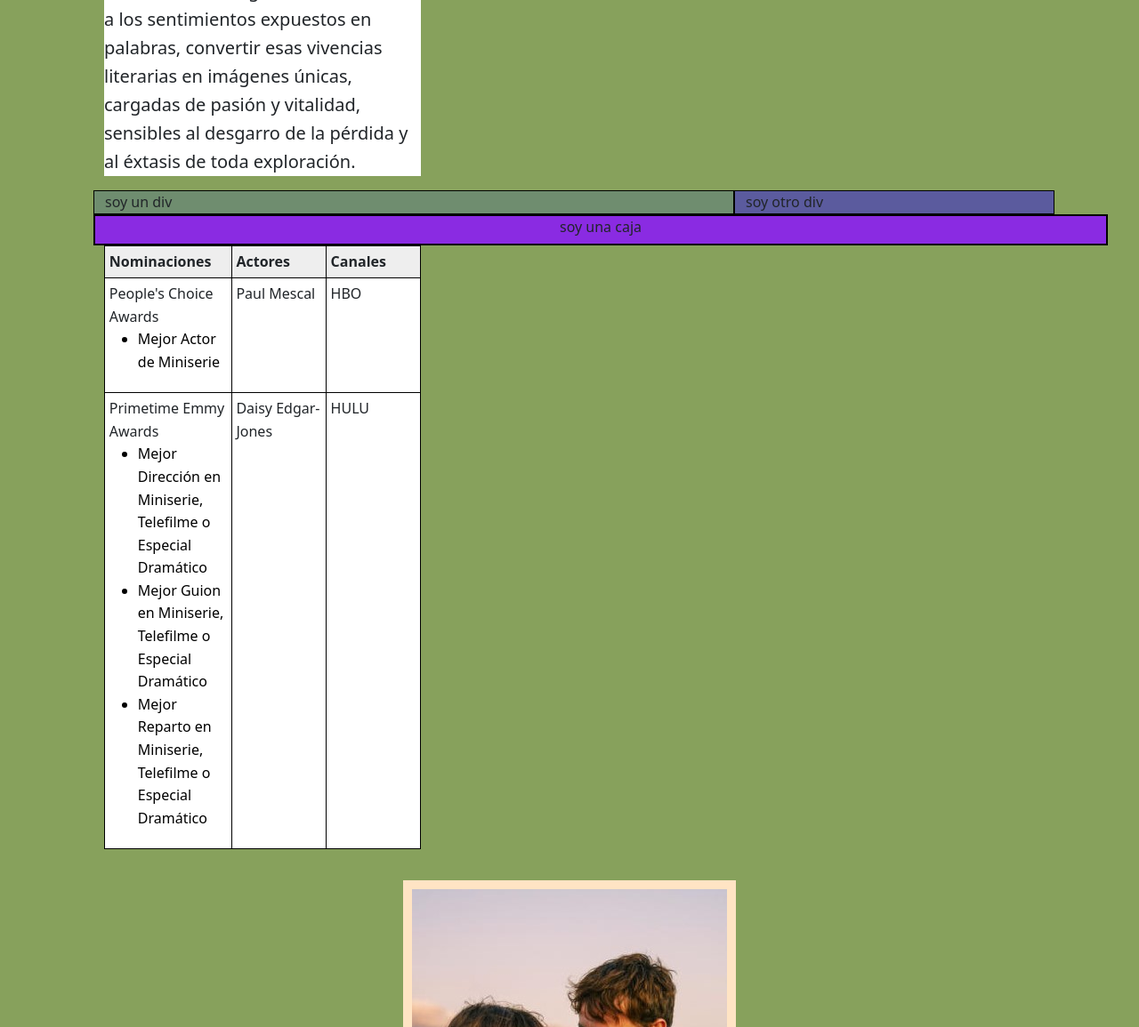
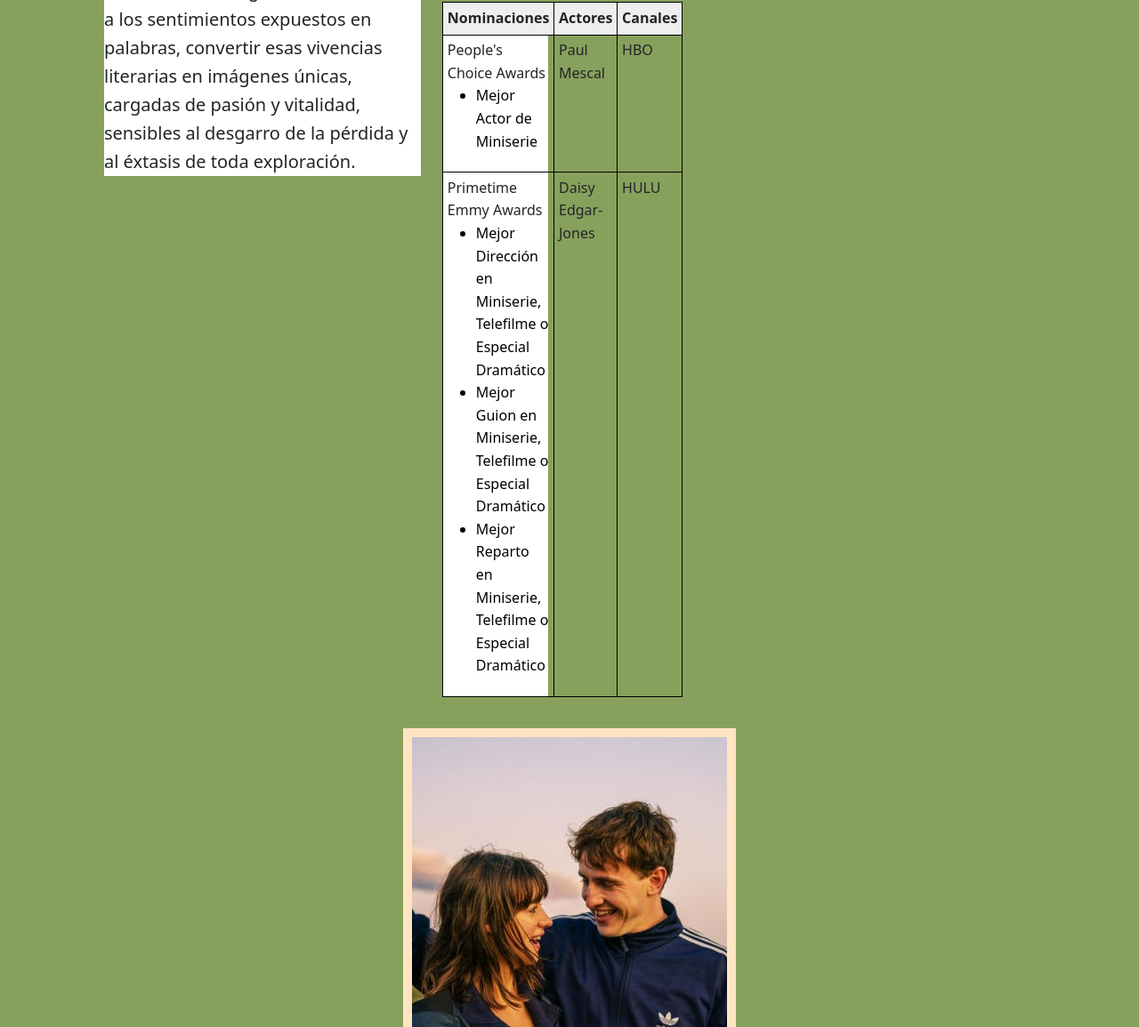
Before and after one commit to lucilapaz/nuevo, a website: page index.html in a window 1280 px wide. Shown: the part 3098-4253 px from the top of the page at 89% size. Drawn offline with nearby package versions, Linux system fonts and the light colour scheme.

Commit message:
cambio de index

```diff
--- a/index.html
+++ b/index.html
@@ -136,20 +136,6 @@
                         Alwyn will star alongside Sasha Lane, Alison Oliver, and Jemima Kirke in the upcoming TV show, the BBC reports. Oliver will play the central role of Frances, a 21-year-old student, while Lane will play her ex-girlfriend and best friend, Bobbi. Alwyn will play married actor Nick, and Kirke will play writer Melissa, Nick's wife. <br>
                      </p>
                     </article>
-                 </div>
-                 <!-- operaciones -->
-                   <div class="div">
-                    soy un div
-                    </div>
-                   <div class="div uno">
-                   soy otro div
-                   </div>
-                   <div class="caja">
-                    soy una caja
-                   </div>
-                    <div class="casitodos">
-                    </div>
-                   <!-- fin de operaciones -->
                  <div class="col-12 col-md-4"> <!-- hijo 6 -->
                     <article>
                       <table>
```
